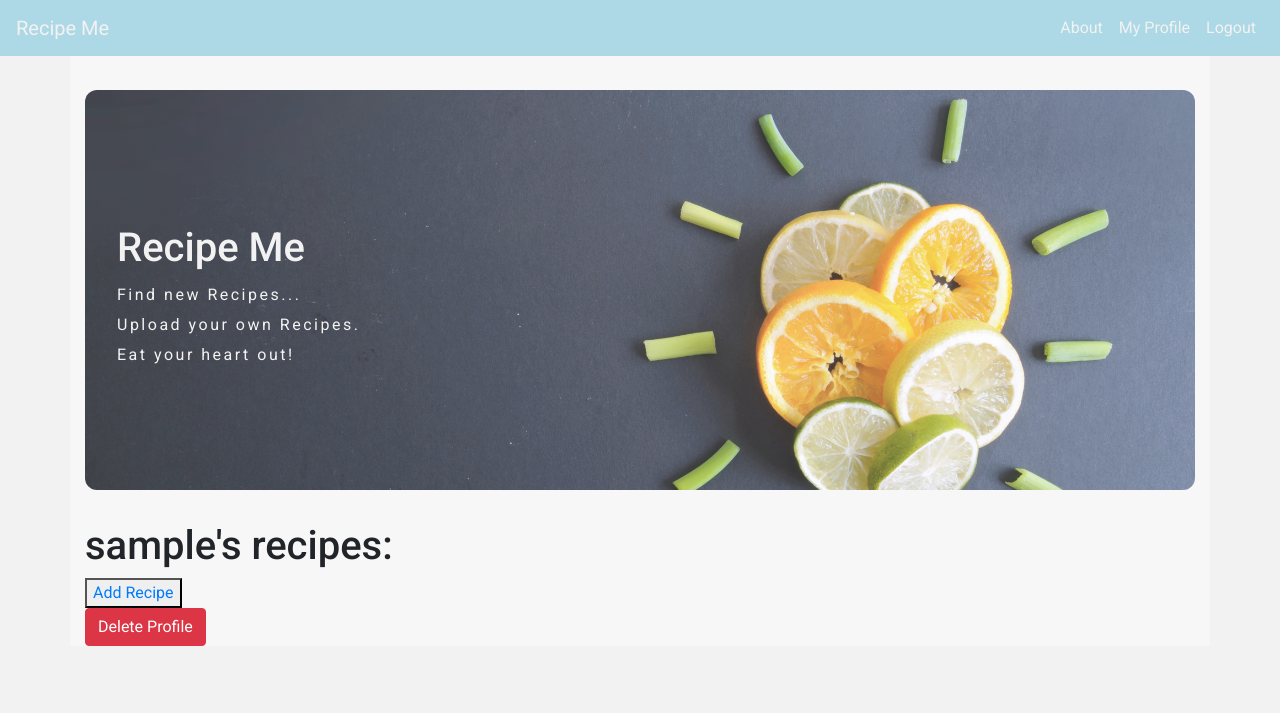
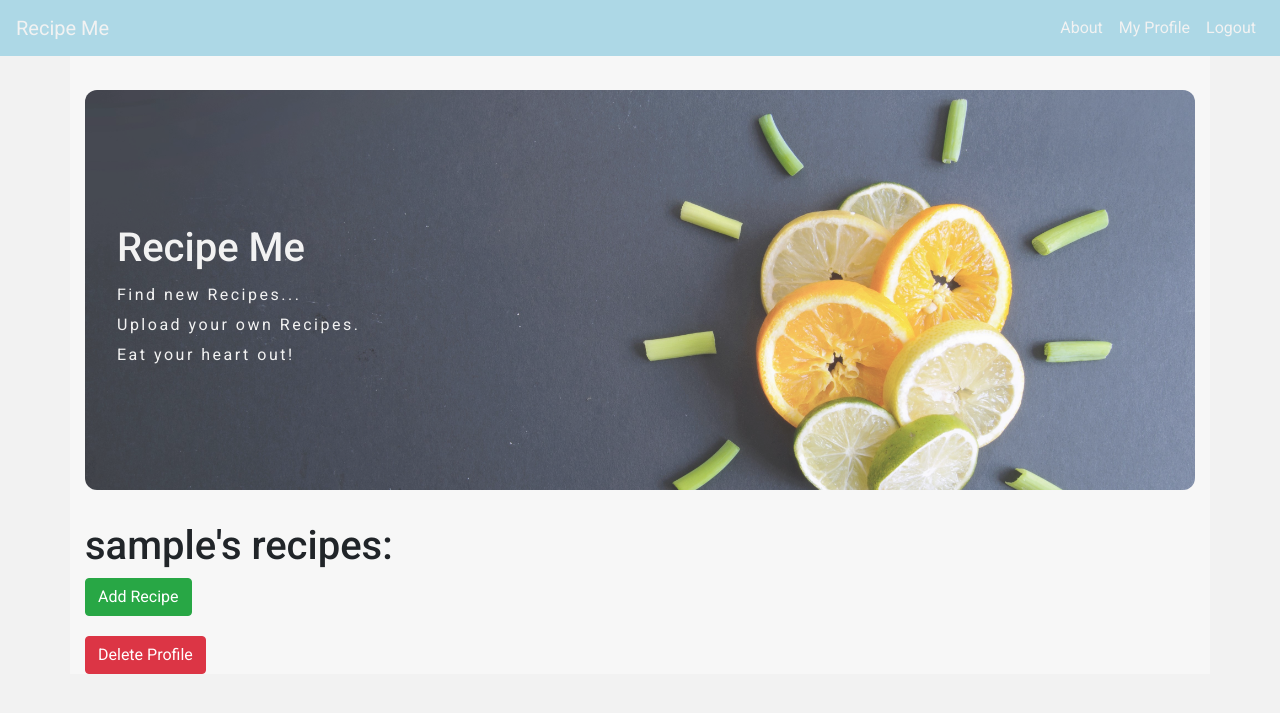
Before and after one commit to alexmortali/recipe_me, a Flask app: page /userprofile in a window 1280 px wide. Shown: the top 713 px of the page. Run offline with Flask 2, Linux system fonts and the light colour scheme; the visitor is signed in with stand-in values (Sample User, id 1); data that the repository does not hold is empty; some libraries are stand-ins or nearby versions.

Commit message:
Styled Add recipe and edit recipe buttons

```diff
--- a/static/css/style.css
+++ b/static/css/style.css
@@ -91,6 +91,24 @@ hr {
     border-radius: 12px;
     padding-top: 20px;
     padding-bottom: 20px;
+}
+
+.button_link {
+    text-decoration: none;
+    color: white;
+}
+
+.button_link:hover {
+    text-decoration: none;
+    color: white;
+}
+
+.title-and-button {
+    padding-left: 0px;
+}
+
+.top_button {
+    margin-bottom: 20px;
 }
 
 /*----------------------------------------- Recipe Page */
--- a/templates/my_profile.html
+++ b/templates/my_profile.html
@@ -1,9 +1,17 @@
 {% extends 'base.html' %} {% block content %}
 <section>
+    <div class="container">
+        <div class="row">
+            <div class="col-12 title-and-button">
                 <h1>{{ user }}'s recipes:</h1>
-    <button><a href="{{ url_for('add_recipe') }}">Add Recipe</a></button>
+            </div>
+            <div class="col-12 title-and-button top_button">
+                <button class="btn btn-success"><a href="{{ url_for('add_recipe') }}" class="button_link">Add Recipe</button>
+            </div>
+        </div>
+    </div>
+    <div class="container">
         {% for recipe in recipes %}
-    <div class="container">
             <div class="row recipe-card">
                 <div class="col-3" id="recipe-card-image-area">
                     <img src="{{ recipe.picture }}" id="recipe-card-image">
@@ -43,8 +51,8 @@
                     </div>
                 </div>
             </div>
+        {% endfor %}
     </div>
-    {% endfor %}
 </section>
 
 <div class="row">
--- a/templates/view_recipe.html
+++ b/templates/view_recipe.html
@@ -80,7 +80,7 @@
     </div>
 
     {% if session['logged'] and recipe.username == session['username'] %}
-            <button class="btn btn-info"><a href="{{ url_for('edit_recipe', id=recipe._id) }}">Edit Recipe</button>
+            <button class="btn btn-success"><a href="{{ url_for('edit_recipe', id=recipe._id) }}" class="button_link">Edit Recipe</button>
     {% endif %}
 </div>
 {% endblock %}
```
Lines whose indentation alone changed are shown as unchanged.
